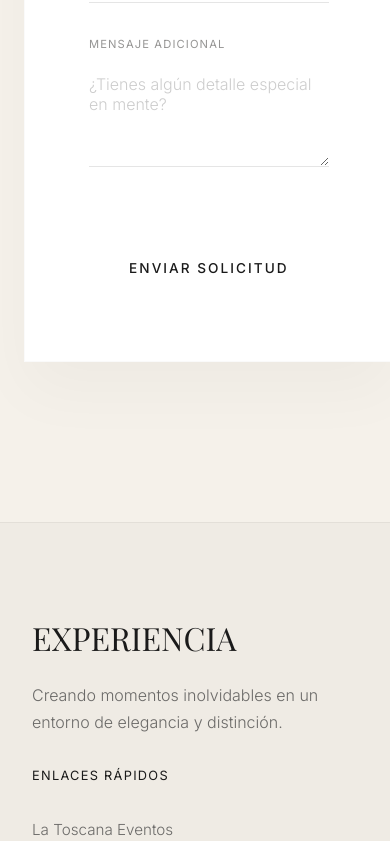
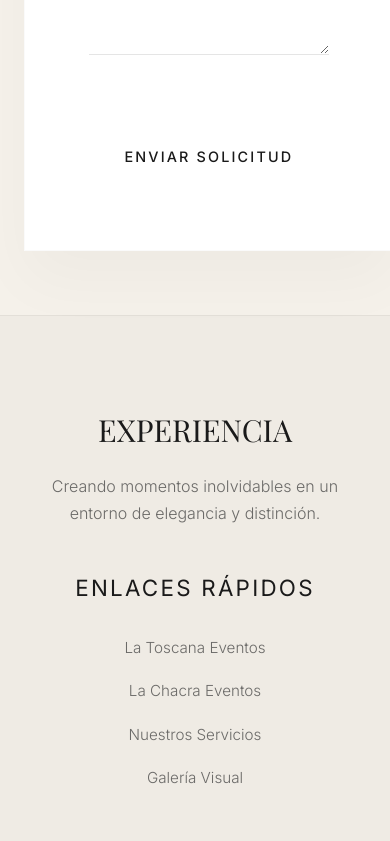
Before and after one commit to santicat7/la-toscana-web, a React (Vite) app: page /contacto in a window 390 px wide. Shown: the part 1759-2600 px from the top of the page. Built offline with nearby package versions, Linux system fonts and the light colour scheme; a web font is replaced by a local one.

Commit message:
mobile adaption

```diff
--- a/src/index.css
+++ b/src/index.css
@@ -564,3 +564,100 @@ img {
 .whatsapp-float img {
   width: 28px;
 }
+/* ========================= */
+/* MOBILE OPTIMIZATION */
+/* ========================= */
+
+@media (max-width: 768px){
+
+/* HERO */
+
+.hero{
+height:80vh;
+padding:0 1.5rem;
+}
+
+.hero-title{
+font-size:2rem !important;
+line-height:1.3;
+}
+
+.hero-subtitle{
+font-size:0.7rem;
+letter-spacing:0.25em;
+}
+
+/* TITLES */
+
+h2{
+font-size:1.9rem !important;
+}
+
+h3{
+font-size:1.4rem !important;
+}
+
+/* SECTIONS */
+
+.section{
+padding:4rem 1.5rem !important;
+}
+
+/* GRIDS */
+
+.grid-2{
+grid-template-columns:1fr !important;
+gap:3rem;
+}
+
+.grid-3{
+grid-template-columns:1fr !important;
+gap:2.5rem;
+}
+
+.grid-4{
+grid-template-columns:1fr 1fr !important;
+gap:2rem;
+}
+
+/* TESTIMONIOS */
+
+.grid-3 > div{
+padding:2rem !important;
+}
+
+/* SERVICIO INTEGRAL TEXTO */
+
+.section div[style*="justify-content: space-between"]{
+flex-direction:column;
+gap:1.5rem;
+align-items:center;
+text-align:center;
+}
+
+.section div[style*="justify-content: space-between"] p{
+width:100% !important;
+}
+
+/* IMAGENES */
+
+.card img{
+height:380px !important;
+}
+
+/* BOTONES */
+
+.btn{
+padding:16px 26px;
+font-size:0.9rem;
+}
+
+/* FOOTER */
+
+.footer-content{
+grid-template-columns:1fr !important;
+text-align:center;
+gap:3rem;
+}
+
+}
```
